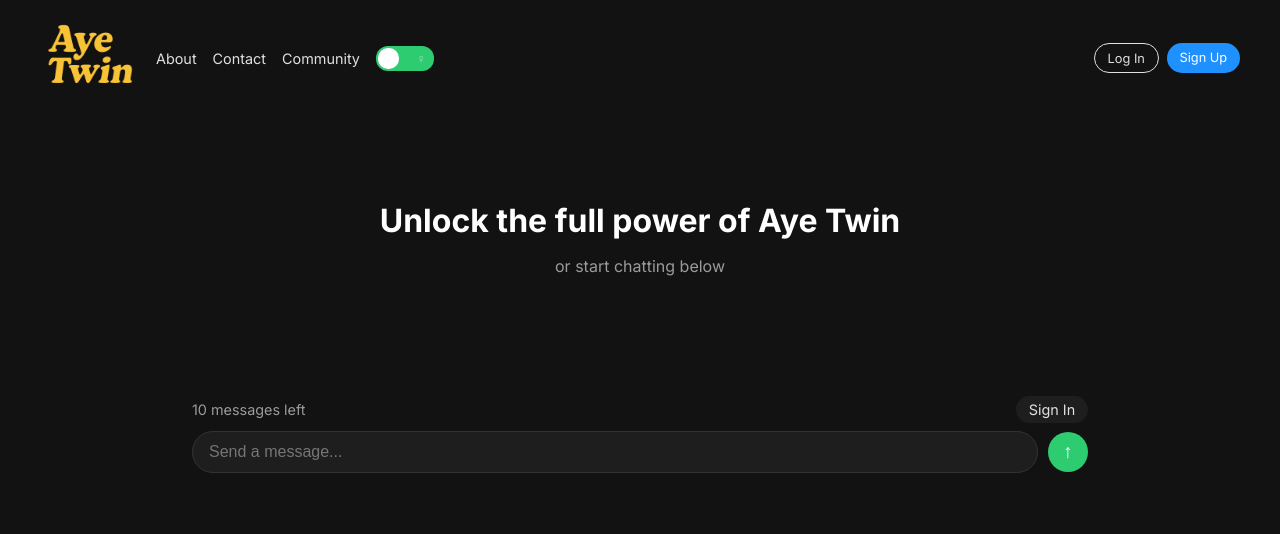
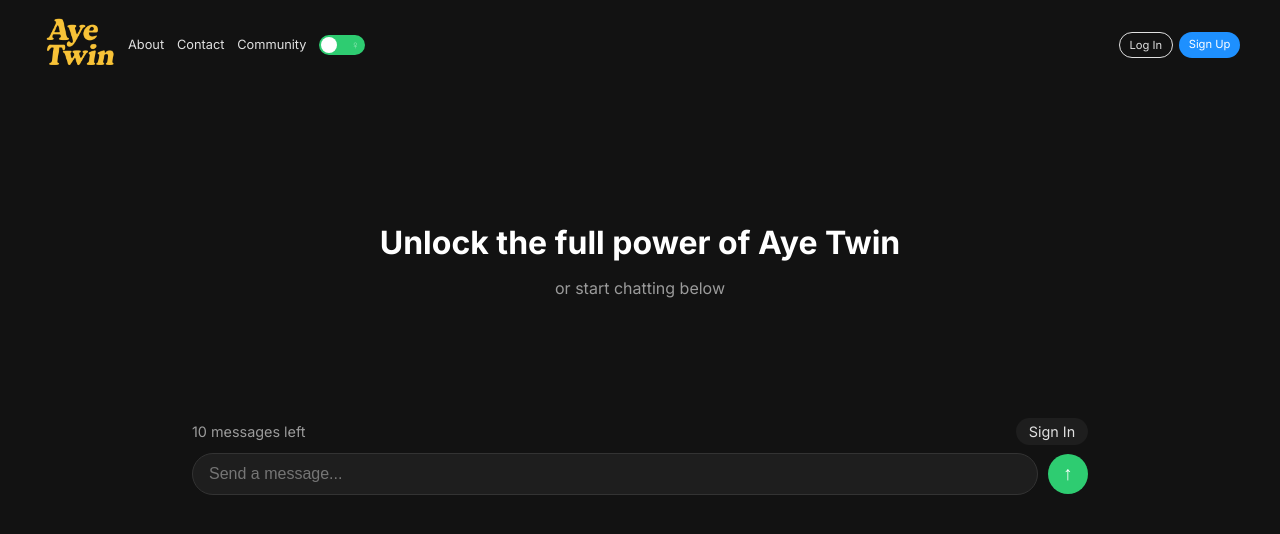
Before and after one commit to ayetwin/ayetwin, a plain HTML site: page index.html in a window 1280 px wide. Drawn offline with Linux system fonts and the light colour scheme.

Commit message:
Update styles.css

```diff
--- a/styles.css
+++ b/styles.css
@@ -10,7 +10,7 @@ body {
 
 header {
     background: #121212;
-    padding: 0.5rem 1rem; /* Reduced padding to make header smaller */
+    padding: 0.3rem 0.5rem; /* Further reduced padding to make header smaller */
     position: sticky;
     top: 0;
     z-index: 10;
@@ -18,28 +18,28 @@ header {
 
 .header-content {
     display: flex;
-    justify-content: flex-start; /* Align content to the left */
+    justify-content: flex-start;
     align-items: center;
     max-width: 1200px;
     margin: 0 auto;
 }
 
 .logo {
-    width: 100px; /* Reduced logo size (was 150px) */
+    width: 80px; /* Further reduced logo size (was 100px) */
     height: auto;
-    margin-right: 1rem; /* Add space between logo and nav */
+    margin-right: 0.5rem; /* Reduced margin */
 }
 
 nav {
     display: flex;
     align-items: center;
-    gap: 1rem; /* Reduced gap between links */
+    gap: 0.8rem; /* Slightly reduced gap */
 }
 
 nav a {
     color: #E0E0E0;
     text-decoration: none;
-    font-size: 0.9rem; /* Slightly smaller font size */
+    font-size: 0.8rem; /* Further reduced font size */
     transition: color 0.3s ease;
 }
 
@@ -50,8 +50,8 @@ nav a:hover {
 .mode-toggle {
     position: relative;
     display: inline-block;
-    width: 50px; /* Slightly smaller toggle */
-    height: 25px;
+    width: 40px; /* Further reduced toggle size */
+    height: 20px;
 }
 
 .mode-toggle-input {
@@ -67,38 +67,38 @@ nav a:hover {
     width: 100%;
     height: 100%;
     background: #2ECC71;
-    border-radius: 12px; /* Adjusted for smaller size */
+    border-radius: 10px; /* Adjusted for smaller size */
     cursor: pointer;
     display: flex;
     align-items: center;
     justify-content: space-between;
-    padding: 0 4px;
+    padding: 0 3px;
     transition: background 0.3s ease;
 }
 
 .mode-toggle-label .male-icon,
 .mode-toggle-label .female-icon {
-    font-size: 0.8rem; /* Smaller icons */
+    font-size: 0.7rem; /* Further reduced icon size */
     color: #FFFFFF;
     opacity: 0.5;
 }
 
 .mode-toggle-label .male-icon {
-    margin-left: 4px;
+    margin-left: 3px;
 }
 
 .mode-toggle-label .female-icon {
-    margin-right: 4px;
+    margin-right: 3px;
 }
 
 .mode-toggle-label .toggle-slider {
     position: absolute;
     top: 2px;
     left: 2px;
-    width: 21px; /* Adjusted for smaller toggle */
-    height: 21px;
+    width: 16px; /* Adjusted for smaller toggle */
+    height: 16px;
     background: #FFFFFF;
-    border-radius: 10px;
+    border-radius: 8px;
     transition: transform 0.3s ease;
 }
 
@@ -107,7 +107,7 @@ nav a:hover {
 }
 
 .mode-toggle-input:checked + .mode-toggle-label .toggle-slider {
-    transform: translateX(25px); /* Adjusted for smaller toggle */
+    transform: translateX(20px); /* Adjusted for smaller toggle */
 }
 
 .mode-toggle-input:checked + .mode-toggle-label .male-icon {
@@ -128,15 +128,15 @@ nav a:hover {
 
 .auth-buttons {
     display: flex;
-    gap: 0.5rem;
-    margin-left: auto; /* Push auth buttons to the right */
+    gap: 0.4rem;
+    margin-left: auto;
 }
 
 .auth-btn {
-    padding: 0.4rem 0.8rem; /* Slightly smaller buttons */
-    border-radius: 1.2rem;
+    padding: 0.3rem 0.6rem; /* Further reduced button size */
+    border-radius: 1rem;
     text-decoration: none;
-    font-size: 0.8rem;
+    font-size: 0.7rem;
     transition: all 0.3s ease;
 }
 
@@ -176,7 +176,7 @@ nav a:hover {
 
 .welcome-message {
     text-align: center;
-    margin: 3rem 0 1rem 0; /* Increased margin-top to move down slightly */
+    margin: 6rem 0 1rem 0; /* Increased margin-top to move down more */
     width: 100%;
     max-width: 70vw;
     transition: opacity 0.3s ease;
```
